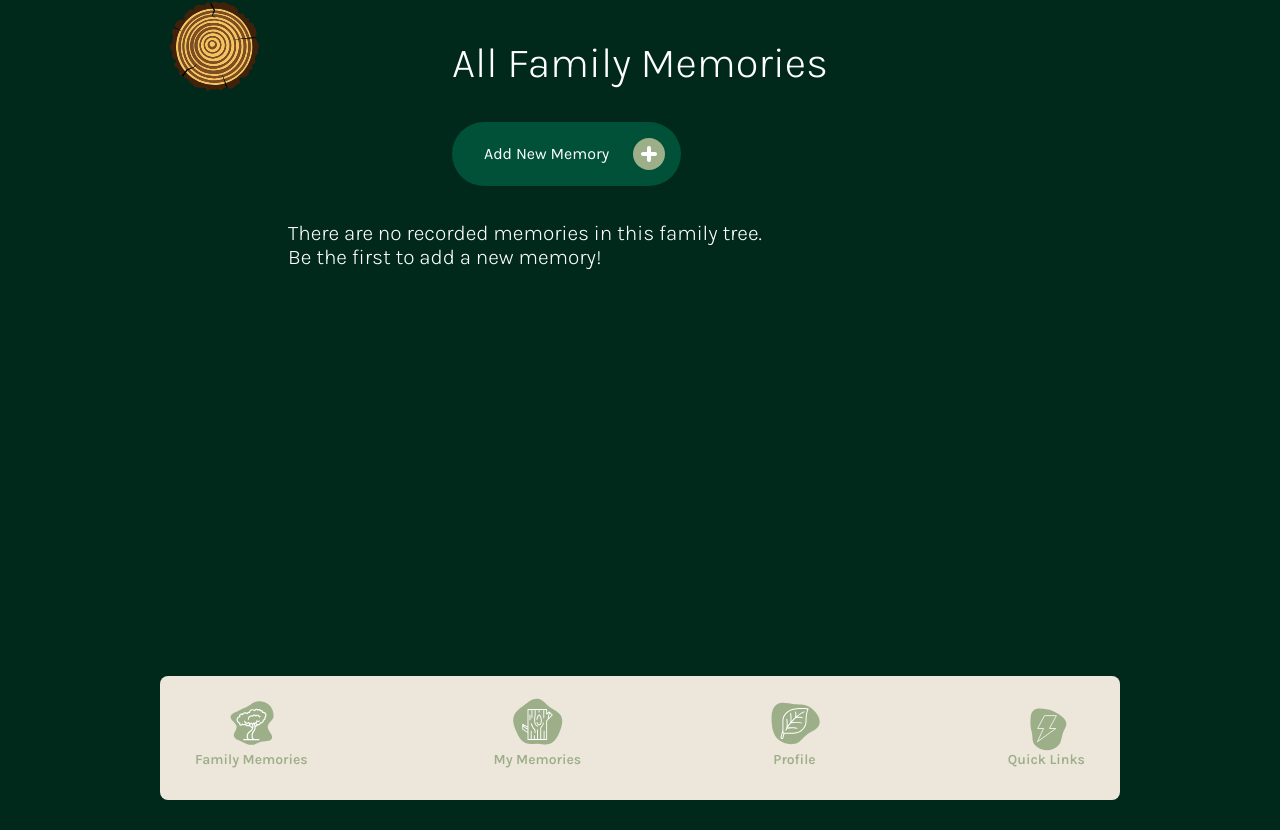
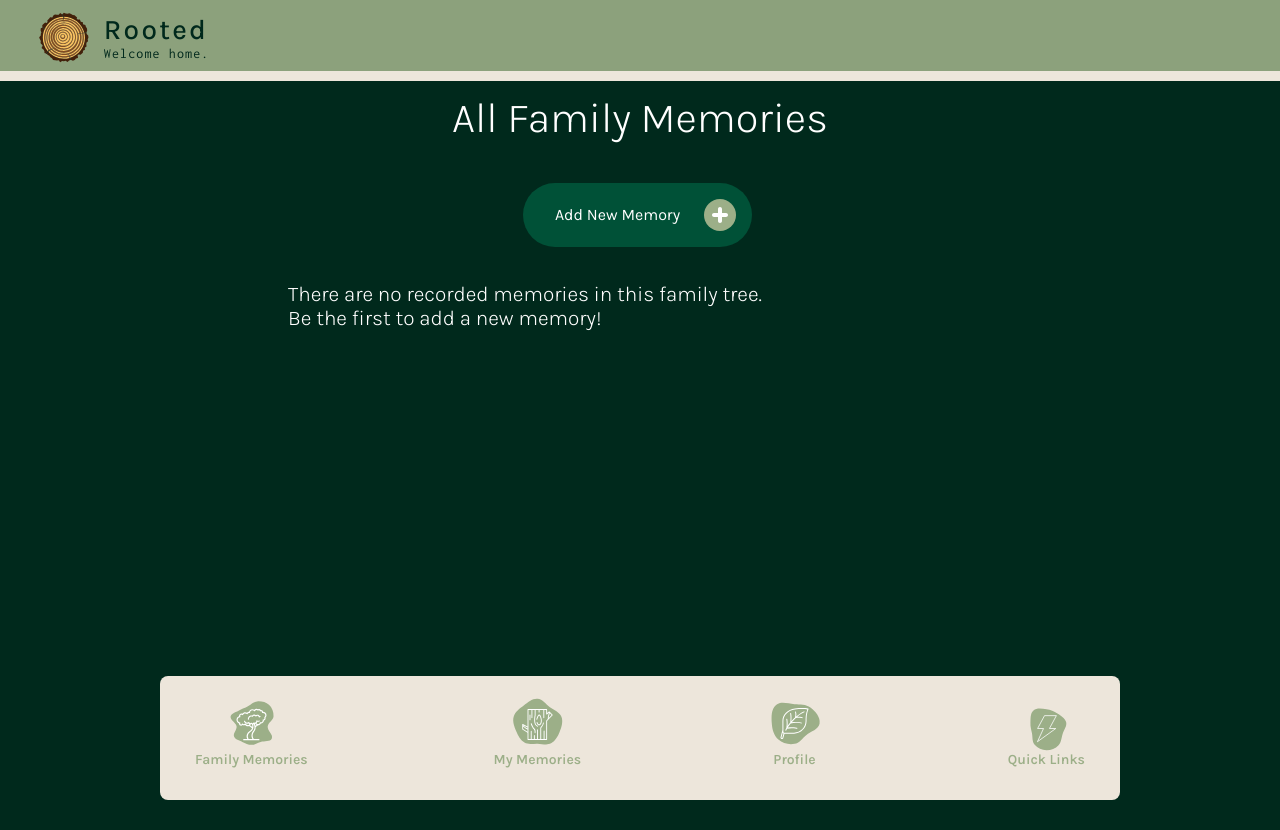
Before and after one commit to lanewells/rooted, a Django app: page /memories/ in a window 1280 px wide. After the commit the page ends 800 px from the top, so only its background shows below. Run offline with Django 5.2, Linux system fonts and the light colour scheme; the visitor is signed in with stand-in values (Sample User, id 1); data that the repository does not hold is empty.

Commit message:
Added styling and application name to header.

```diff
--- a/main_app/static/css/base.css
+++ b/main_app/static/css/base.css
@@ -30,12 +30,52 @@ body {
     font-size: 14px;
 }
 
+header {
+  display: flex;
+  align-items: center;
+  position: fixed;
+  top: 0;
+  width: 100%;
+  height: fit-content;
+  padding: 12px 18px 0 24px;
+  background-color: rgba(156, 175, 136, .9);
+  color: var(--tertiary-color);
+  border-bottom: 10px solid var(--light-color);
+  z-index: 1;
+}
+
+.header-container {
+  display: flex;
+  flex-direction: row;
+  align-items: center;
+}
+
+.header-text {
+  box-sizing: border-box;
+}
+
+header img {
+  height: 55px;
+  margin: auto 10px auto 10px;
+}
+
+header h1 {
+  font-size: 2em;
+  letter-spacing: .08em;
+  font-weight: 500;
+}
+
+header p {
+  font-size: 1em;
+  font-weight: 400;
+  margin-bottom: 10px;
+}
+
 .page-header {
   margin: 8px auto 30px auto;
   display: flex;
   flex-direction: column;
   text-align: center;
-    gap: 10px;
 }
 
 .page-header h1 {
@@ -58,11 +98,6 @@ p {
     letter-spacing: .08em;
 }
 
-header {
-    width: 75%;
-    height: 30px;
-}
-
 ul {
     list-style-type: none;
 }
@@ -72,6 +107,7 @@ a {
 }
 
 main {
+    padding-top: 85px;
     width: 55%;
     height: 100vh;
     display: flex;
@@ -153,7 +189,7 @@ main {
   .btn span {
     color: #fff;
     line-height: 1;
-    z-index: 5;
+    z-index: 3;
     margin-right: 48px;
   }
 
@@ -164,7 +200,7 @@ main {
     transform: translateY(-50%);
     width: 16px;
     height: 16px;
-    z-index: 6;
+    z-index: 4;
     transition: all 0.5s cubic-bezier(0.77, 0, 0.175, 1);
   }
 
@@ -177,7 +213,7 @@ main {
     top: 50%;
     transform: translateY(-50%);
     border-radius: 99px;
-    z-index: 1;
+    z-index: 2;
     transition: all 0.5s cubic-bezier(0.77, 0, 0.175, 1);
   }
 
--- a/main_app/static/css/details.css
+++ b/main_app/static/css/details.css
@@ -10,6 +10,10 @@
     padding: 20px 20px 30px 30px;
 }
 
+.attribute {
+    margin-bottom: 5px;
+}
+
 .btn-container {
     display: flex;
     flex-flow: row wrap;
--- a/main_app/static/css/lists.css
+++ b/main_app/static/css/lists.css
@@ -7,6 +7,11 @@
     display: flex;
     justify-content: center;
     text-align: center;
+}
+
+.btn-container {
+    display: flex;
+    justify-content: center;
 }
 
 .card-container {
--- a/main_app/templates/main_app/base.html
+++ b/main_app/templates/main_app/base.html
@@ -17,15 +17,21 @@
 
   <body>
     <header>
-      <div class="header-logo-container">
+      <div class="header-container">
         <a href="/">
-          <img src="{% static 'images/logo.svg' %}" alt="Rooted logo" height="100" />
+          <img src="{% static 'images/logo.svg' %}" alt="Rooted logo" />
         </a>
+        <div class="header-text">
+          <h1>Rooted</h1>
+          <p>Welcome home.</p>
+        </div>
       </div>
     </header>
 
     <main>
+      <div>
       {% block content %}{% endblock %}
+      </div>
     </main>
 
     {% if user.is_authenticated %}
--- a/main_app/templates/main_app/memories/memory_list.html
+++ b/main_app/templates/main_app/memories/memory_list.html
@@ -7,7 +7,7 @@
 
 <div class="page-header">
   <h1>All Family Memories</h1>
-  <div>
+  <div class="btn-container">
     <a class="btn btn-primary" href="{% url 'memory-create' %}">
       <span class="text">Add New Memory</span>
       <img src="{% static 'images/plus-green.svg' %}" alt="Plus icon" width="16" height="16">
--- a/main_app/templates/main_app/profile/profile_detail.html
+++ b/main_app/templates/main_app/profile/profile_detail.html
@@ -11,7 +11,8 @@
 <div class="page-content">
   <div class="info">
     <p class="subtitle">Information</p>
-    <p><strong>Birthdate:</strong> {{ user.relativeprofile.birthdate }}</p>
+    <p class="attribute"><strong>Username:</strong> {{ user.username }}</p>
+    <p class="attribute"><strong>Birthdate:</strong> {{ user.relativeprofile.birthdate }}</p>
   </div>
   <div class="btn-container">
     <form id="logout-form" method="post" action="{% url 'logout' %}">
```
Lines whose indentation alone changed are shown as unchanged.
